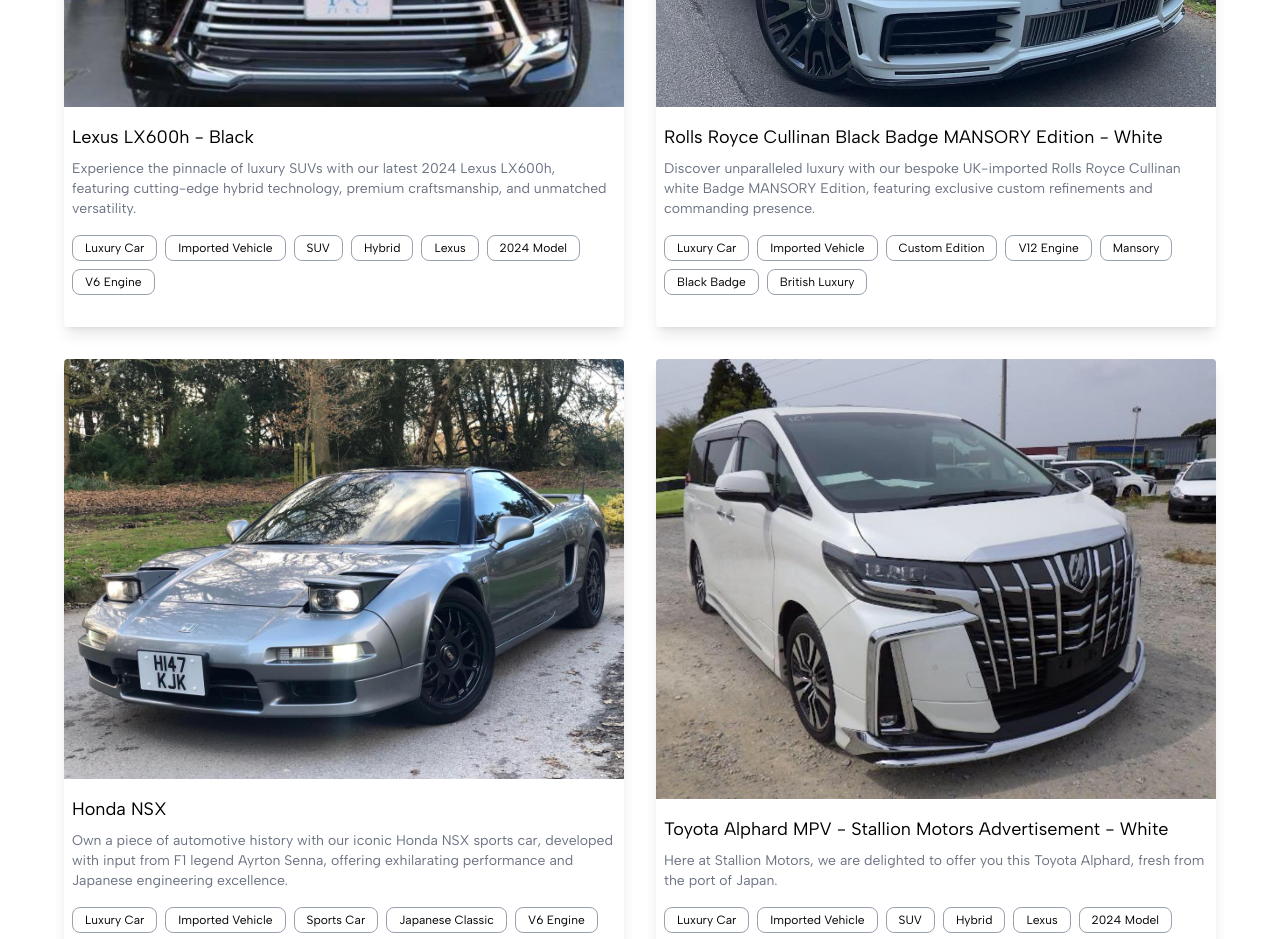
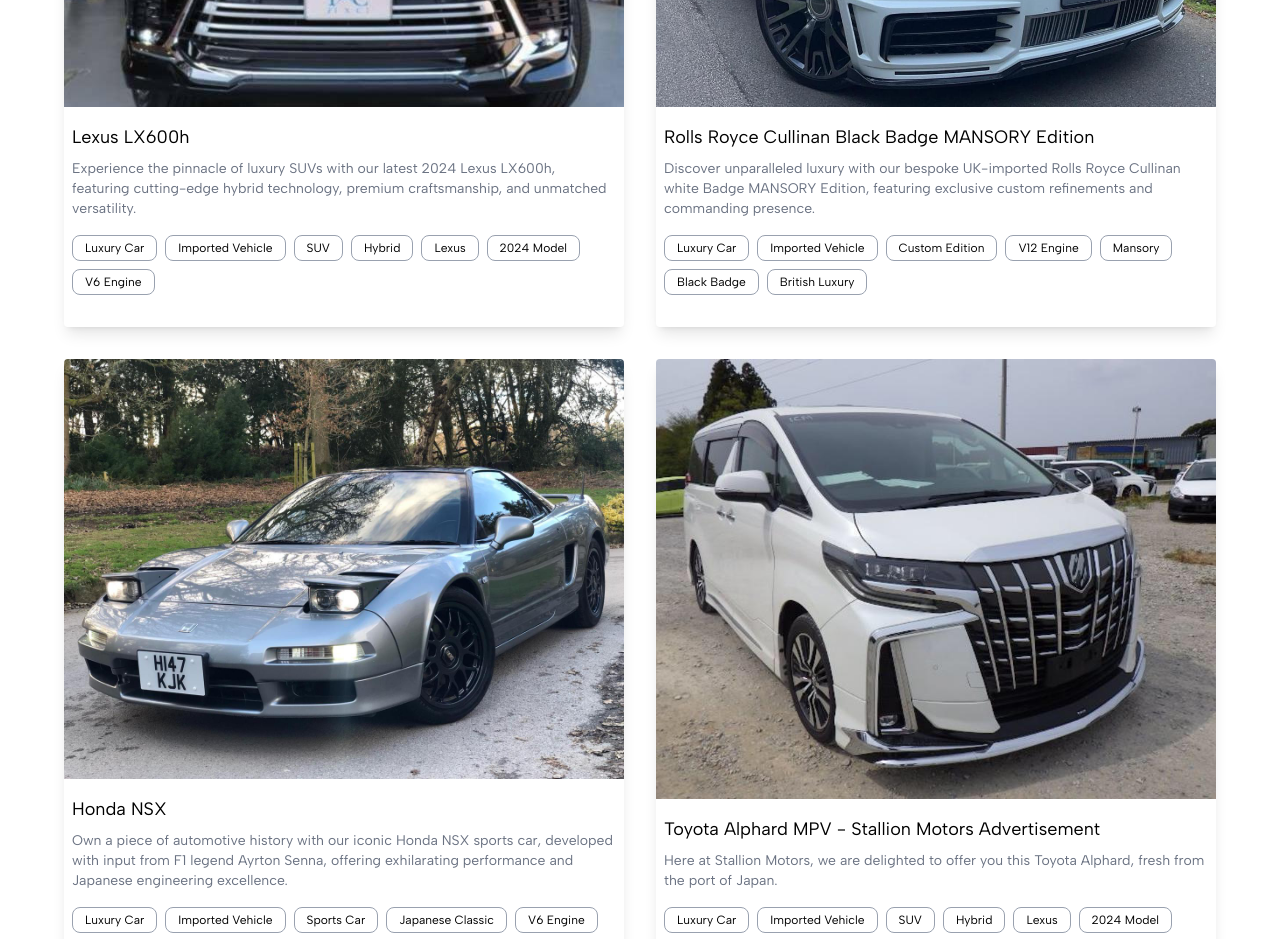
Before and after one commit to ammaridreesai/pakholdings, a Next.js app in the folder pak-holdings/: page /portfolio in a window 1280 px wide. Shown: the part 1140-2079 px from the top of the page. Built offline with nearby package versions, Linux system fonts and the light colour scheme.

Commit message:
Logo Added

```diff
--- a/pak-holdings/src/app/components/AboutUs/RewardBanner.js
+++ b/pak-holdings/src/app/components/AboutUs/RewardBanner.js
@@ -19,6 +19,10 @@
   {
     src: "/Images/stakkion_mart.jpg",
     alt: "Award 4",
+  },
+  {
+    src: "/Images/motor-logo (2).png",
+    alt: "Award 5",
   },
 ];
 
@@ -54,12 +58,12 @@
         <div className="grid grid-cols-2 md:gap-8 gap-16 md:mt-4 mt-[48px]">
           {images.map((image, index) => (
             <div key={index} className="flex justify-center items-center">
-              <div className="relative w-[132px] h-[132px]">
+              <div className="relative w-[150px] h-[150px]">
                 <Image
                   src={image.src}
                   alt={image.alt}
-                  width={132}
-                  height={132}
+                  width={150}
+                  height={150}
                   className="rounded-lg object-contain w-full h-full bg-transparent"
                 />
               </div>
--- a/pak-holdings/src/app/components/Portfolio/Portfolio.js
+++ b/pak-holdings/src/app/components/Portfolio/Portfolio.js
@@ -18,8 +18,12 @@
   const [selectedCategory, setSelectedCategory] = useState("All");
   useEffect(() => {
     const categoryFromQuery = getParameterByName("id");
-    if (categoryFromQuery && categories.includes(categoryFromQuery)) {
-      setSelectedCategory(categoryFromQuery);
+    if (categoryFromQuery) {
+      if (categoryFromQuery === "Stallion Luxury Home's ") {
+        setSelectedCategory("Stallion Luxury Home's & Land");
+      } else if (categories.includes(categoryFromQuery)) {
+        setSelectedCategory(categoryFromQuery);
+      }
     }
   }, []);
 
--- a/pak-holdings/src/helpers/projects.js
+++ b/pak-holdings/src/helpers/projects.js
@@ -31,7 +31,7 @@
 export const projects = [
   {
     image: [car1, car16],
-    title: "Lexus LX600h - Black",
+    title: "Lexus LX600h",
     short_description:
       "Experience the pinnacle of luxury SUVs with our latest 2024 Lexus LX600h, featuring cutting-edge hybrid technology, premium craftsmanship, and unmatched versatility.",
     description:
@@ -50,7 +50,7 @@
   },
   {
     image: [car2, car11],
-    title: "Rolls Royce Cullinan Black Badge MANSORY Edition - White",
+    title: "Rolls Royce Cullinan Black Badge MANSORY Edition",
     short_description:
       "Discover unparalleled luxury with our bespoke UK-imported Rolls Royce Cullinan white Badge MANSORY Edition, featuring exclusive custom refinements and commanding presence.",
     description:
@@ -106,12 +106,12 @@
   //   id: "Toyota-Alphard-MPV-Stallion-Motors-Advertisement-Black",
   // },
   {
-    image: [car5, car7,car4],
-    title: "Toyota Alphard MPV - Stallion Motors Advertisement - White",
+    image: [car5, car7, car4],
+    title: "Toyota Alphard MPV - Stallion Motors Advertisement",
     short_description:
       "Here at Stallion Motors, we are delighted to offer you this Toyota Alphard, fresh from the port of Japan.",
     description:
-      "Here at Stallion Motors, we are delighted to offer you this Toyota Alphard, fresh from the port of Japan. This people carrier oozes opulence, featuring a fine Nappa leather interior with electric rear doors, a TV system, and much more. Whether you are the one to be chauffeured or hauling this substantial unit on the streets of Pakistan with a vehicle full of 10 passengers, this Toyota has it all. The bold chrome garnishing, the fit and finish that resembles the dampened closing of a designer chest of drawers — the Alphard caters to both practical and luxury needs.",
+      "Here at Stallion Motors, we are delighted to offer you this Toyota Alphard, fresh from the port of Japan. This people carrier oozes opulence, featuring a fine Nappa leather interior with electric rear doors, a TV system, and much more. Whether you are the one to be chauffeured or hauling this substantial unit on the streets of Pakistan with a vehicle full of 10 passengers, this Toyota has it all. The bold chrome garnishing, the fit and finish that resembles the dampened closing of a designer chest of drawers — the Alphard caters to both practical and luxury needs. We currently have two examples in stock. One being white in exterior colour and the other in black. For more details, kindly contact us to make a query and more information",
     tags: [
       "Luxury Car",
       "Imported Vehicle",
```
Also changed, not shown: pak-holdings/public/Images/motor-logo (2).png (added), pak-holdings/public/Images/motor-logo.png (added).
